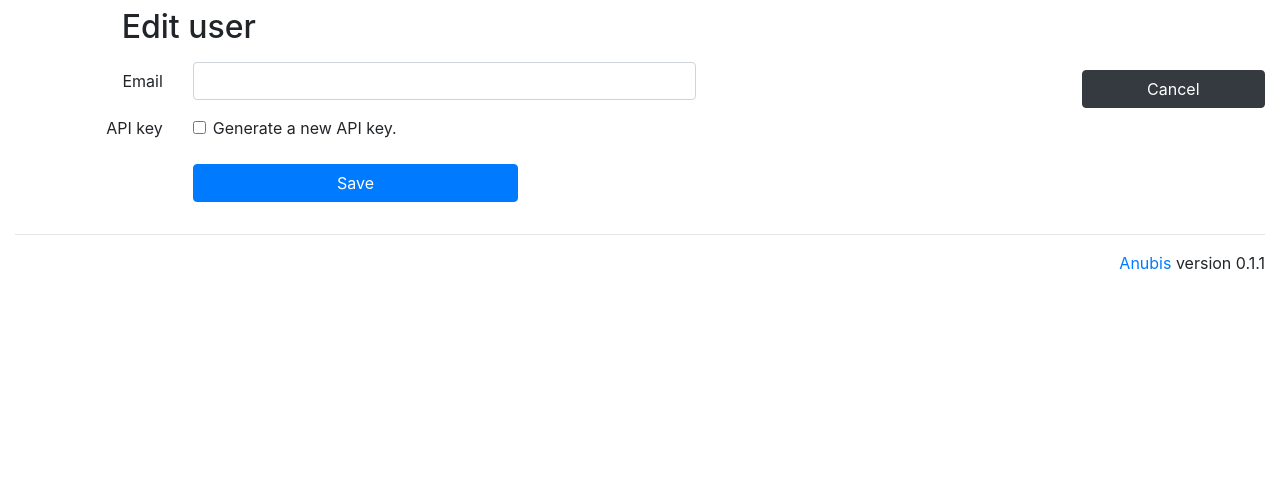
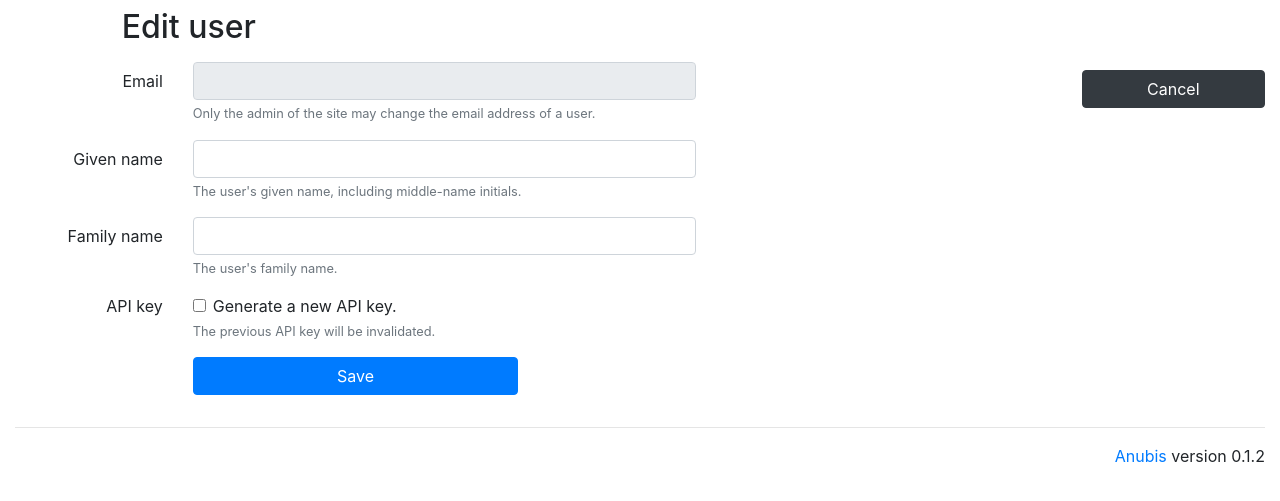
Before and after one commit to ScilifelabDataCentre/Anubis, a Flask app: template anubis/templates/user/edit.html in a window 1280 px wide. Shown: the part 58-559 px from the top of the page. Run offline with Flask 2, Linux system fonts and the light colour scheme; the template is opened without the code that fills it, so the values that code supplies are empty; parts of the project's set-up code (start-up, migrations or seed data) failed here and were passed over; some libraries are stand-ins or nearby versions.

Commit message:
Added name for user. Closes #2.

```diff
--- a/anubis/__init__.py
+++ b/anubis/__init__.py
@@ -2,7 +2,7 @@
 
 import re
 
-__version__ = '0.1.1'
+__version__ = '0.1.2'
 
 class Constants:
     VERSION     = __version__
@@ -32,6 +32,10 @@ class Constants:
     DISABLED = 'disabled'
     USER_STATUSES = [PENDING, ENABLED, DISABLED]
 
+    # User capacities (per call)
+    SUBMITTER = 'submitter'
+    REVIEWER  = 'reviewer'
+
     # Content types
     HTML_MIMETYPE = 'text/html'
     JSON_MIMETYPE = 'application/json'
--- a/anubis/templates/user/edit.html
+++ b/anubis/templates/user/edit.html
@@ -11,8 +11,17 @@
   <div class="form-group row">
     <label for="email" class="col-md-2 col-form-label text-right">Email</label>
     <div class="col-md-6">
+      {% if g.is_admin %}
       <input type="email" class="form-control"
              id="email" name="email" value="{{ user['email'] }}">
+      {% else %}
+      <input type="email" class="form-control"
+             aria-describedby="emailHelp"
+	     readonly placeholder="{{ user['email'] }}">
+      <small id="emailHelp" class="form-text text-muted">
+	Only the admin of the site may change the email address of a user.
+      </small>
+      {% endif %}
     </div>
   </div>
   {% if change_role %}
@@ -31,15 +40,43 @@
   </div>
   {% endif %}
   <div class="form-group row">
+    <label for="givenname" class="col-md-2 col-form-label text-right">
+      Given name</label>
+    <div class="col-md-6">
+      <input type="text" class="form-control" id="givenname" name="givenname"
+             aria-describedby="givennameHelp"
+	     value="{{ user.get('givenname') or '' }}">
+      <small id="givennameHelp" class="form-text text-muted">
+	The user's given name, including middle-name initials.
+      </small>
+    </div>
+  </div>
+  <div class="form-group row">
+    <label for="familyname" class="col-md-2 col-form-label text-right">
+      Family name</label>
+    <div class="col-md-6">
+      <input type="text" class="form-control" id="familyname" name="familyname"
+             aria-describedby="familynameHelp"
+	     value="{{ user.get('familyname') or '' }}">
+      <small id="familynameHelp" class="form-text text-muted">
+	The user's family name.
+      </small>
+    </div>
+  </div>
+  <div class="form-group row">
     <label for="apikey" class="col-md-2 text-right">API key</label>
     <div class="col-md-6">
       <div class="form-check">
-        <input class="form-check-input" type="checkbox" value="true"
-               name="apikey" id="apikey">
+        <input class="form-check-input" type="checkbox"
+               name="apikey" id="apikey" value="true"
+	       aria-describedby="apikeyHelp">
         <label class="form-check-label" for="apikey">
           Generate a new API key.
         </label>
       </div>
+      <small id="apikeyHelp" class="form-text text-muted">
+	The previous API key will be invalidated.
+      </small>
     </div>
   </div>
   <div class="form-group row">
--- a/anubis/user.py
+++ b/anubis/user.py
@@ -57,6 +57,8 @@ def register():
             with UserSaver() as saver:
                 saver.set_username(flask.request.form.get('username'))
                 saver.set_email(flask.request.form.get('email'))
+                saver['givenname'] = flask.request.form.get('givenname')
+                saver['familyname'] = flask.request.form.get('familyname')
                 saver.set_role(constants.USER)
                 saver.set_password()
             user = saver.doc
@@ -173,9 +175,12 @@ def edit(username):
 
     elif utils.http_POST():
         with UserSaver(user) as saver:
-            email = flask.request.form.get('email')
-            if email != user['email']:
-                saver.set_email(enail)
+            if flask.g.is_admin:
+                email = flask.request.form.get('email')
+                if email != user['email']:
+                    saver.set_email(email)
+            saver['givenname'] = flask.request.form.get('givenname')
+            saver['familyname'] = flask.request.form.get('familyname')
             if is_admin_and_not_self(user):
                 saver.set_role(flask.request.form.get('role'))
             if flask.request.form.get('apikey'):
--- a/anubis/utils.py
+++ b/anubis/utils.py
@@ -258,6 +258,12 @@ class BaseSaver:
         flask.g.db.put(self.doc)
         self.add_log()
 
+    def __getitem__(self, key):
+        return self.doc[key]
+
+    def __setitem__(self, key, value):
+        self.doc[key] = value
+
     def initialize(self):
         "Initialize the new document."
         pass
```
Also changed, not shown: anubis/templates/user/profile.html (+8 -0 lines), anubis/templates/user/register.html (+22 -0 lines), README.md.
